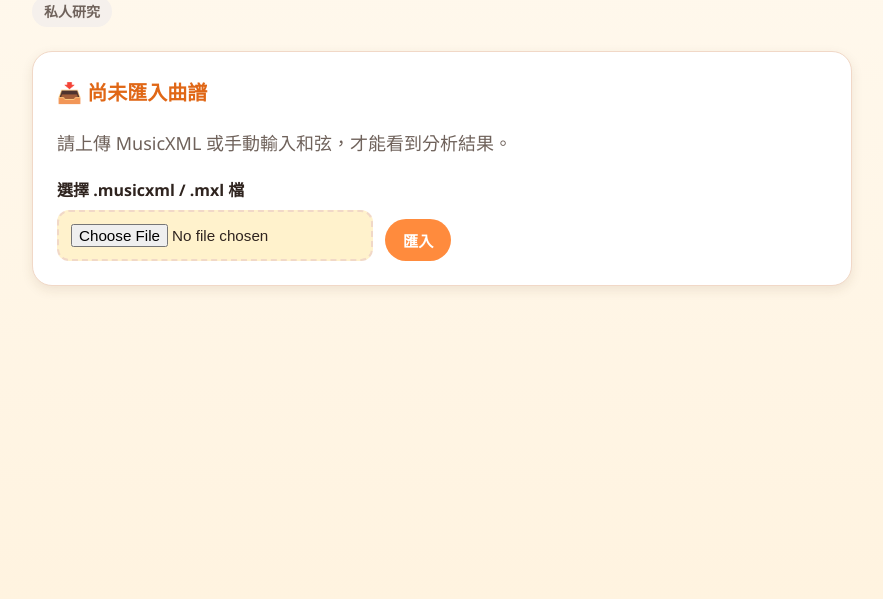
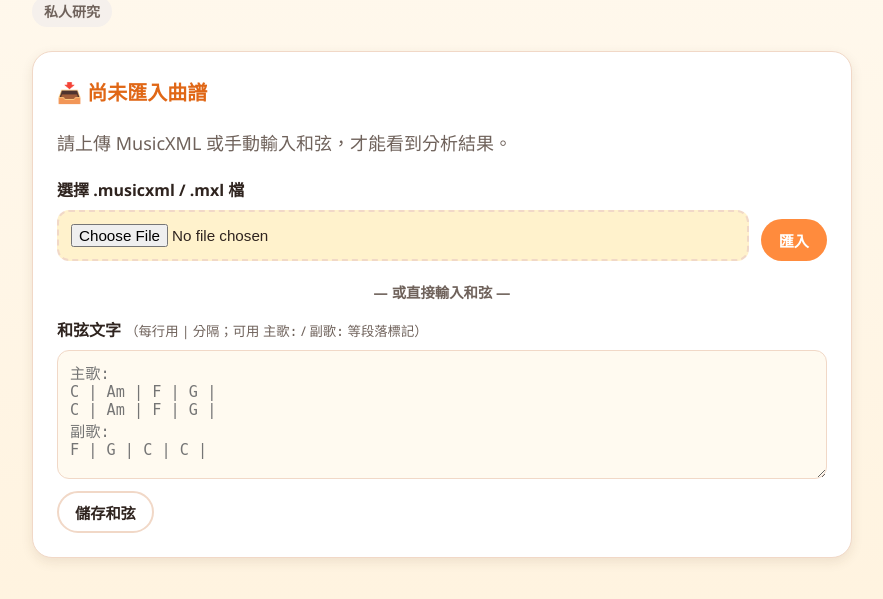
Before and after one commit to Reese-max/UkePack, a FastAPI app: template app/templates/analysis.html in a window 1280 px wide. Shown: the part 161-760 px from the top of the page, without its empty margins (198-1081 px from the left). Run offline with FastAPI, Linux system fonts and the light colour scheme; the template is opened without the code that fills it, so the values that code supplies are empty; some libraries are stand-ins or nearby versions.

Commit message:
feat(templates): add manual chord input UI to analysis page
Teachers without MusicXML can now enter pipe-delimited chord text
directly from the analysis page via POST /projects/{id}/save-chords.
Previously the UI said '手動輸入和弦' but had no form — K6 trial
friction blocker.

KPI-impact: K6 trial friction -1 barrier

Co-authored-by: Copilot <223556219+Copilot@users.noreply.github.com>

```diff
--- a/app/api/pages.py
+++ b/app/api/pages.py
@@ -190,6 +190,26 @@ def confirm_license_page(project_id: int, session: SessionDep) -> RedirectRespon
     return RedirectResponse(url=f"/projects/{project_id}", status_code=303)
 
 
+@router.post("/projects/{project_id}/save-chords")
+def save_chords_page(
+    project_id: int,
+    session: SessionDep,
+    chords_text: str = Form(...),
+) -> RedirectResponse:
+    """Save manual chord text and redirect to analysis page (P1-04 UI)."""
+    project = session.get(Project, project_id)
+    if project is None:
+        raise HTTPException(404, "Project not found")
+    score = parse_chord_sheet(project.title, chords_text)
+    project.chords_text = chords_text
+    project.score_json = score.model_dump_json()
+    project.original_key = score.key
+    project.updated_at = datetime.now(UTC)
+    session.add(project)
+    session.commit()
+    return RedirectResponse(url=f"/projects/{project_id}", status_code=303)
+
+
 @router.post("/projects/{project_id}/generate-practice-audio")
 def generate_practice_audio_page(project_id: int, session: SessionDep) -> RedirectResponse:
     """Generate practice audio, then redirect back to analysis page."""
--- a/app/templates/analysis.html
+++ b/app/templates/analysis.html
@@ -158,12 +158,12 @@
     <div class="card">
         <p class="section-title">📥 尚未匯入曲譜</p>
         <p style="color:var(--muted)">請上傳 MusicXML 或手動輸入和弦，才能看到分析結果。</p>
-        <div style="display:flex; gap:1rem; flex-wrap:wrap; margin-top:1rem">
+
         <form
             method="POST"
             action="/api/projects/{{ project.id }}/import"
             enctype="multipart/form-data"
-                style="display:flex; gap:0.75rem; align-items:flex-end; flex-wrap:wrap"
+            style="display:flex; gap:0.75rem; align-items:flex-end; flex-wrap:wrap; margin-top:1rem"
         >
             <div class="field" style="margin:0; flex:1; min-width:220px">
                 <label for="import-file">選擇 .musicxml / .mxl 檔</label>
@@ -171,7 +171,30 @@
             </div>
             <button type="submit" class="btn btn-primary btn-sm">匯入</button>
         </form>
+
+        <p style="margin:1.25rem 0 0.75rem; color:var(--muted); font-size:0.9rem; font-weight:600; text-align:center">— 或直接輸入和弦 —</p>
+
+        <form method="POST" action="/projects/{{ project.id }}/save-chords">
+            <div class="field" style="margin:0 0 0.75rem">
+                <label for="chords-text">
+                    和弦文字
+                    <small style="font-weight:400; color:var(--muted)">（每行用 | 分隔；可用 <code>主歌:</code> / <code>副歌:</code> 等段落標記）</small>
+                </label>
+                <textarea
+                    id="chords-text"
+                    name="chords_text"
+                    rows="6"
+                    placeholder="主歌:
+C | Am | F | G |
+C | Am | F | G |
+副歌:
+F | G | C | C |"
+                    style="font-family:monospace; font-size:0.95rem; padding:0.6rem 0.75rem; border:1px solid var(--border); border-radius:var(--radius-sm); resize:vertical; width:100%"
+                    required
+                ></textarea>
             </div>
+            <button type="submit" class="btn btn-ghost btn-sm">儲存和弦</button>
+        </form>
     </div>
     {% else %}
     {# ── Analysis result ── #}
```
Also changed, not shown: tests/test_pages.py (+67 -0 lines). Lines whose indentation alone changed are shown as unchanged.
